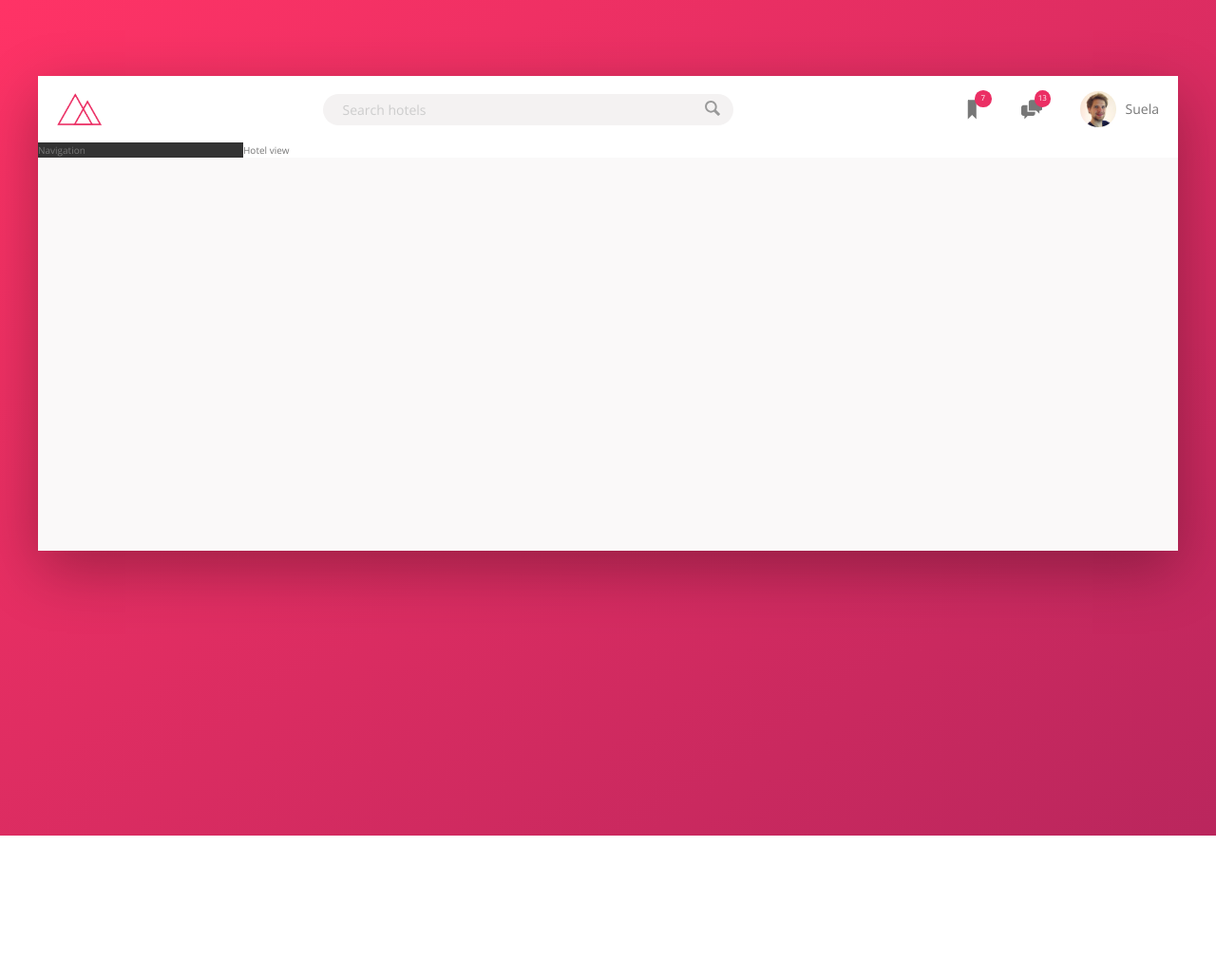
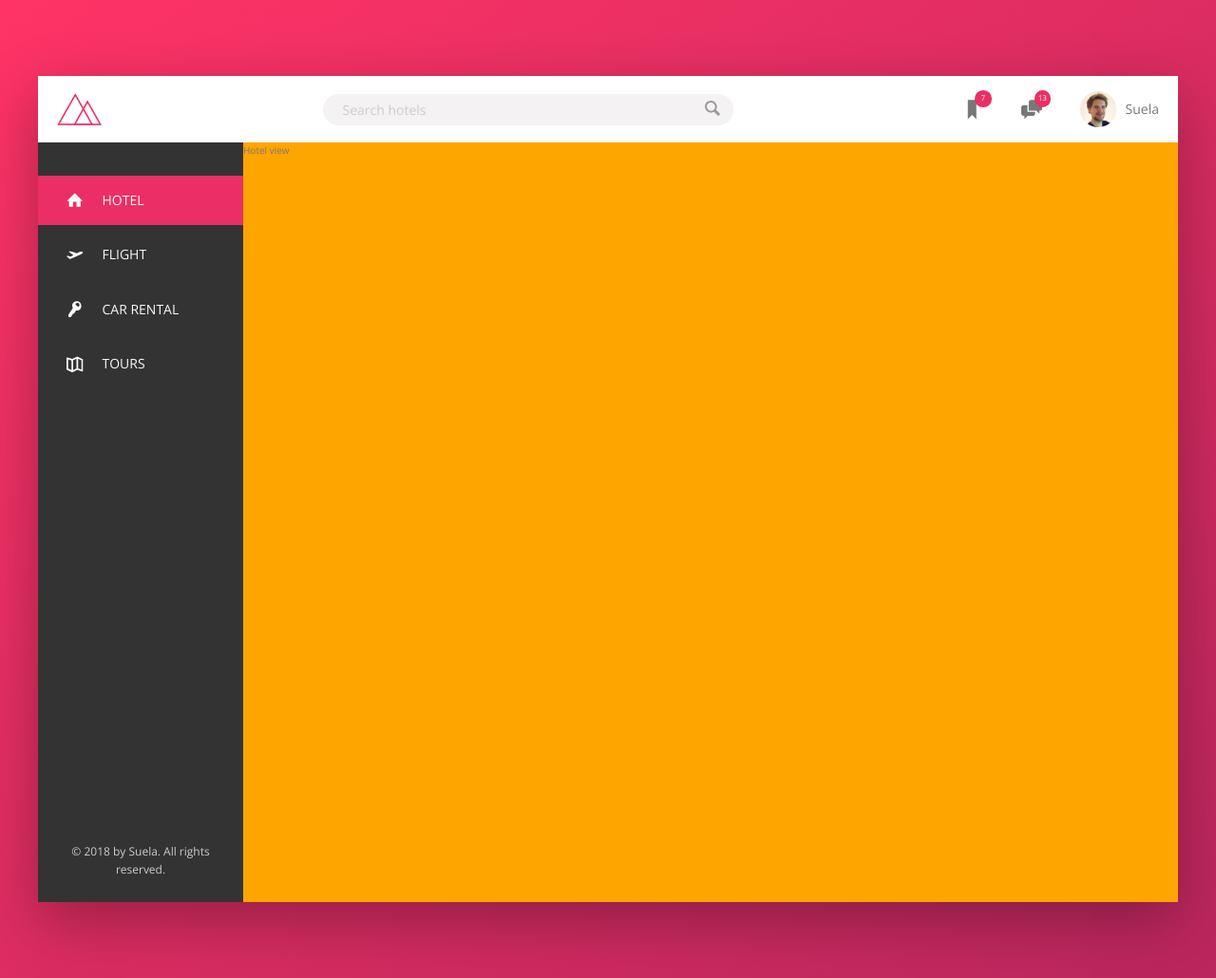
Before and after one commit to huntersfuntime/flexbox, a PHP site: page / in a window 1280 px wide. Shown: the whole page at 95% size. Before the commit the page ends 880 px from the top, so only its background shows below. Run offline with PHP 8.4, Linux system fonts and the light colour scheme.

Commit message:
Finished side bar nav

```diff
--- a/css/style.css
+++ b/css/style.css
@@ -111,6 +111,51 @@ body {
     border-radius: 50%;
     margin-right: 1rem; }
 
+.side-nav {
+  font-size: 1.4rem;
+  list-style: none;
+  margin-top: 3.5rem; }
+  .side-nav__item {
+    position: relative; }
+    .side-nav__item:not(:last-child) {
+      margin-bottom: .5rem; }
+  .side-nav__item::before {
+    content: "";
+    position: absolute;
+    top: 0;
+    left: 0;
+    height: 100%;
+    width: 3px;
+    background-color: var(--color-primary);
+    transform: scaleY(0);
+    transition: transform 0.2s, width 0.4s cubic-bezier(1, 0, 0, 1) 0.2s, background-color 0.1s; }
+  .side-nav__item:hover::before, .side-nav__item--active::before {
+    transform: scaleY(1);
+    width: 100%; }
+  .side-nav__item:active::before {
+    background-color: var(--color-primary-light); }
+  .side-nav__link:link, .side-nav__link:visited {
+    color: var(--color-grey-light-1);
+    text-decoration: none;
+    text-transform: uppercase;
+    display: block;
+    padding: 1.5rem 3rem;
+    position: relative;
+    z-index: 10;
+    display: flex;
+    align-items: center; }
+  .side-nav__icon {
+    width: 1.75rem;
+    height: 1.75rem;
+    margin-right: 2rem;
+    fill: currentColor; }
+
+.legal {
+  font-size: 1.2rem;
+  color: var(--color-grey-light-4);
+  text-align: center;
+  padding: 2.5rem; }
+
 .container {
   max-width: 120rem;
   margin: 8rem auto;
@@ -132,8 +177,12 @@ body {
 
 .sidebar {
   background-color: var(--color-grey-dark-1);
-  flex: 0 0 18%; }
+  display: flex;
+  flex-direction: column;
+  flex: 0 0 18%;
+  justify-content: space-between; }
 
 .hotel-view {
-  background-color: #fff;
-  flex: 1; }
+  background-color: orange;
+  flex: 1;
+  height: 80rem; }
--- a/index.html
+++ b/index.html
@@ -50,7 +50,47 @@
 
             <div class="content">
                 <nav class="sidebar">
-                    Navigation
+                    <ul class="side-nav">
+                        <li class="side-nav__item  side-nav__item--active">
+                            <a href="#" class="side-nav__link">
+                                <svg class="side-nav__icon">
+                                    <use xlink:href="img/sprite.svg#icon-home"></use>
+                                </svg>
+                                <span>Hotel</span>
+                            </a>
+                        </li>
+
+                         <li class="side-nav__item">
+                            <a href="#" class="side-nav__link">
+                                <svg class="side-nav__icon">
+                                    <use xlink:href="img/sprite.svg#icon-aircraft-take-off"></use>
+                                </svg>
+                                <span>Flight</span>
+                            </a>
+                        </li>
+
+                         <li class="side-nav__item">
+                            <a href="#" class="side-nav__link">
+                                <svg class="side-nav__icon">
+                                    <use xlink:href="img/sprite.svg#icon-key"></use>
+                                </svg>
+                                <span>Car rental</span>
+                            </a>
+                        </li>
+
+                         <li class="side-nav__item">
+                            <a href="#" class="side-nav__link">
+                                <svg class="side-nav__icon">
+                                    <use xlink:href="img/sprite.svg#icon-map"></use>
+                                </svg>
+                                <span>Tours</span>
+                            </a>
+                        </li>
+                    </ul>
+
+                    <div class="legal">
+                        &copy; 2018 by Suela. All rights reserved.
+                    </div>
                 </nav>
                 <main class="hotel-view">
                     Hotel view
--- a/sass/_components.scss
+++ b/sass/_components.scss
@@ -119,3 +119,77 @@
 
     }
 }
+
+///////////
+/// Side nav
+
+.side-nav {
+    font-size: 1.4rem;
+    list-style: none;
+    margin-top: 3.5rem;
+    &__item {
+        position: relative;
+
+
+        &:not(:last-child) {
+            margin-bottom: .5rem;
+        }
+    }
+
+    &__item::before {
+        content: "";
+        position: absolute;
+        top: 0;
+        left: 0;
+        height: 100%;
+        width: 3px;
+        background-color: var(--color-primary);
+        transform: scaleY(0);
+        transition: transform .2s,
+        width .4s cubic-bezier(1,0,0,1) .2s,
+        background-color .1s;
+    }
+
+    &__item:hover::before,
+    &__item--active::before {
+        transform: scaleY(1);
+        width: 100%;
+    }
+
+    &__item:active::before {
+        background-color: var(--color-primary-light);
+    }
+
+    &__link:link,
+    &__link:visited {
+        color: var(--color-grey-light-1);
+        text-decoration: none;
+        text-transform: uppercase;
+        display: block;
+        padding: 1.5rem 3rem;
+        position: relative;
+        z-index: 10;
+
+        display: flex;
+        align-items: center;
+
+    }
+
+    &__icon {
+        width: 1.75rem;
+        height: 1.75rem;
+        margin-right: 2rem;
+        fill: currentColor;
+
+    }
+}
+
+///////////
+/// Legal
+.legal {
+    font-size: 1.2rem;
+    color: var(--color-grey-light-4);
+    text-align: center;
+    padding: 2.5rem;
+
+}
--- a/sass/_layout.scss
+++ b/sass/_layout.scss
@@ -23,11 +23,17 @@
 
 .sidebar {
     background-color: var(--color-grey-dark-1);
-
+    display: flex;
+    flex-direction: column;
     flex: 0 0 18%;
+    justify-content: space-between;
 }
 
 .hotel-view {
-    background-color: #fff;
+    background-color: orange;
     flex: 1;
+
+    //test
+    height: 80rem;
+
 }
```
